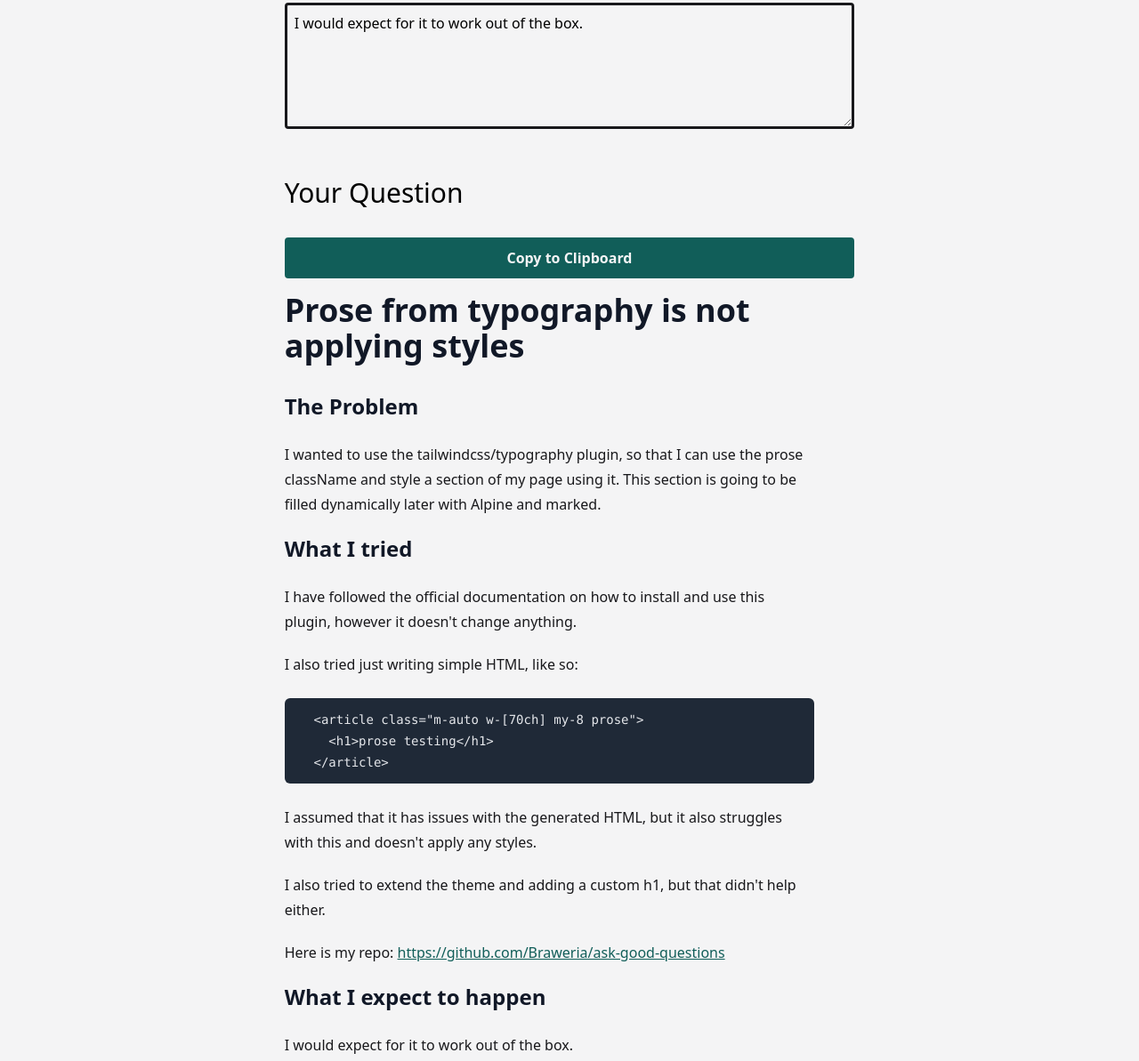
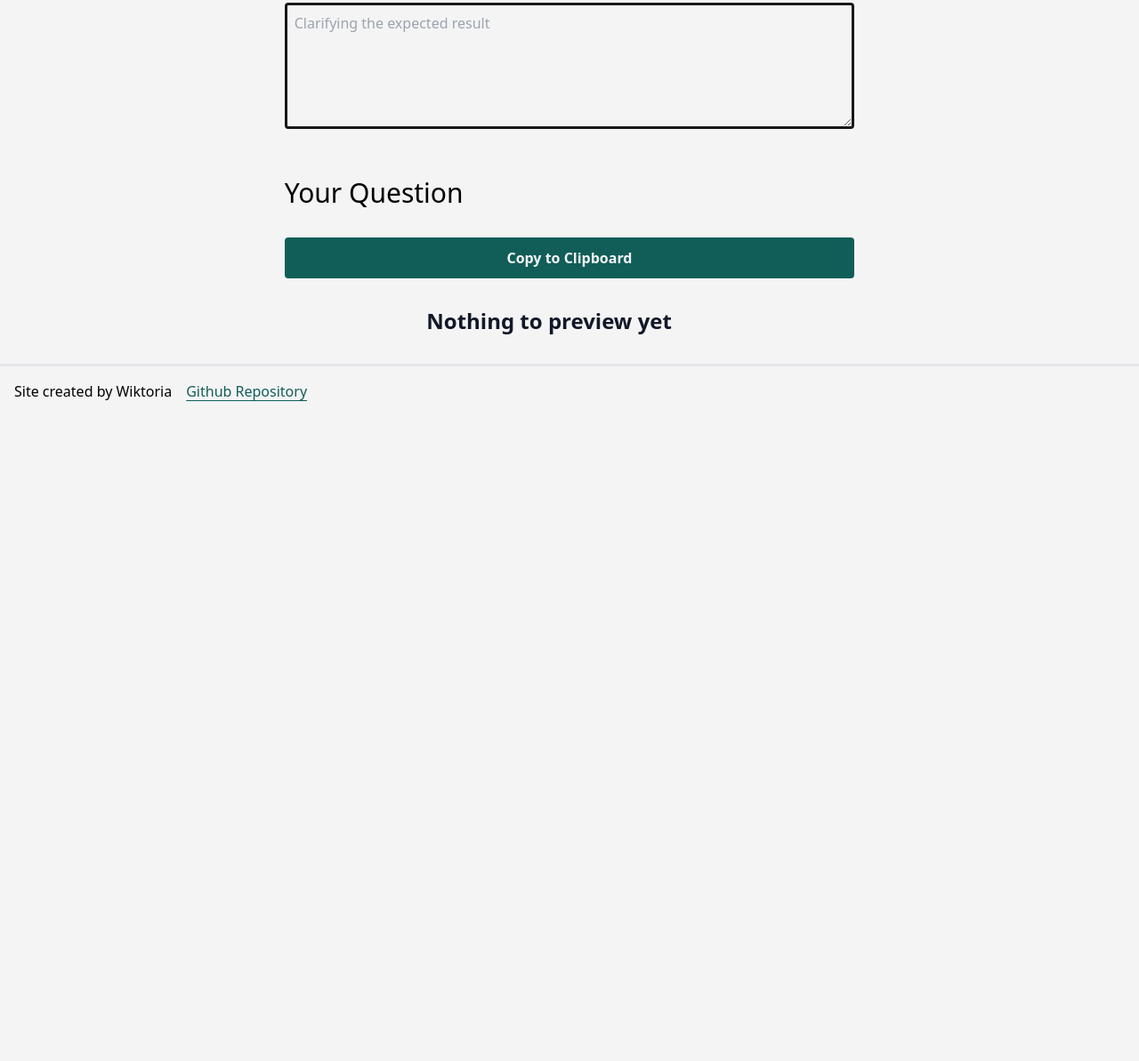
Before and after one commit to wiktoriavh/ask-good-questions, a website built with Vite: page index.html in a window 1280 px wide. Shown: the part 1607-2800 px from the top of the page at 89% size. After the commit the page ends 2075 px from the top, so only its background shows below. Built offline with nearby package versions, Linux system fonts and the light colour scheme.

Commit message:
feat: add footer and remoce placeholder text

```diff
--- a/index.html
+++ b/index.html
@@ -142,6 +142,19 @@
       <article x-html="markup" class="prose dark:prose-invert"></article>
     </section>
 
+    <footer class="p-4 border-t-[3px]">
+      <ul class="flex gap-4">
+        <li>Site created by Wiktoria</li>
+        <li>
+          <a
+            class="text-teal-800 dark:text-teal-400 underline underline-offset-4 hover:dark:bg-teal-400 hover:bg-teal-800 hover:dark:text-zinc-900 hover:text-zinc-100"
+            href="https://github.com/Braweria/ask-good-questions"
+            >Github Repository</a
+          >
+        </li>
+      </ul>
+    </footer>
+
     <script type="module" src="/main.js"></script>
   </body>
 </html>
--- a/main.js
+++ b/main.js
@@ -4,26 +4,13 @@ import { marked } from "marked";
 window.Alpine = Alpine;
 
 Alpine.data("question", () => ({
-  summarise: "Prose from typography is not applying styles",
-  problem:
-    "I wanted to use the tailwindcss/typography plugin, so that I can use the prose className and style a section of my page using it. This section is going to be filled dynamically later with Alpine and marked.",
-  solving: `I have followed the official documentation on how to install and use this plugin, however it doesn't change anything.
-
-I also tried just writing simple HTML, like so:
-\`\`\`html
-  <article class="m-auto w-[70ch] my-8 prose">
-    <h1>prose testing</h1>
-  </article>
-\`\`\`
-I assumed that it has issues with the generated HTML, but it also struggles with this and doesn't apply any styles.
-
-I also tried to extend the theme and adding a custom h1, but that didn't help either.
-
-Here is my repo: https://github.com/Braweria/ask-good-questions`,
-  expectation: "I would expect for it to work out of the box.",
+  summarise: "",
+  problem: "",
+  solving: "",
+  expectation: "",
   get markup() {
     if (!this.summarise && !this.problem && !this.solving && !this.expectation)
-      return "<strong>Nothing to preview yet</strong>";
+      return "<h2 class='text-center my-4'>Nothing to preview yet</h2>";
     return this.output();
   },
   get markdown() {
```
